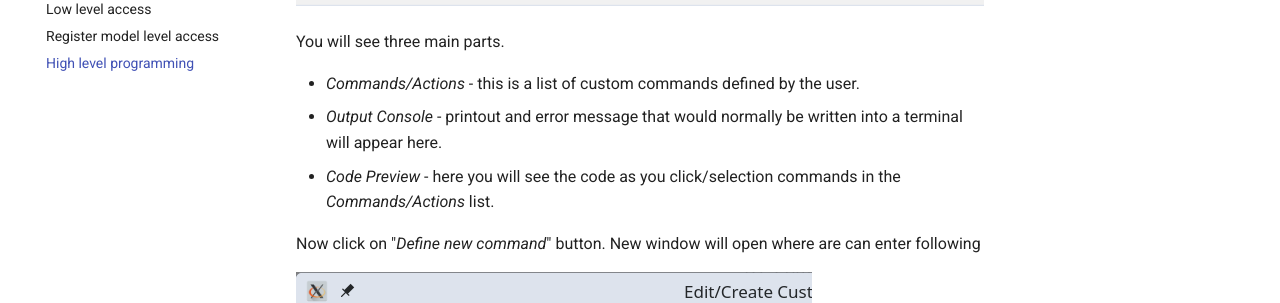
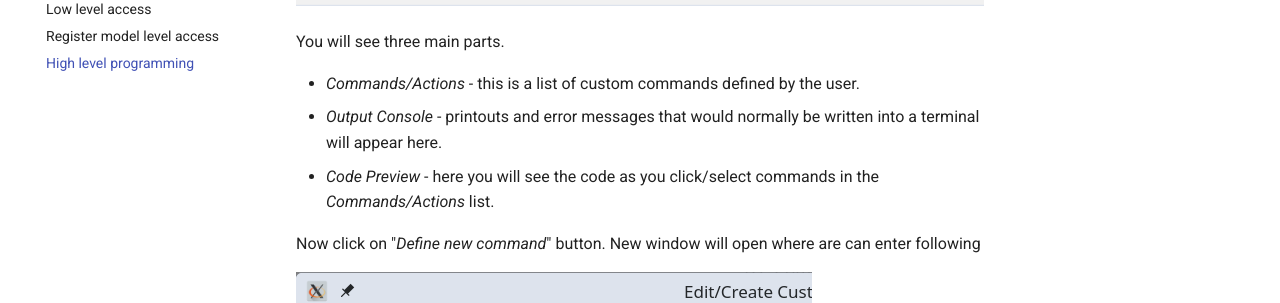
Before and after one commit to priimak/i2cc, an MkDocs documentation site: the page built from docs/high_level_i2c.md, in a window 1280 px wide and 900 px high, scrolled down 881 px. Shown: the part 153-456 px from the top of the window. Built offline with MkDocs 1.6.1 and Material for MkDocs 9.7.7, drawn with Linux system fonts in a browser that asks for light colours.

Commit message:
More docs

```diff
--- a/docs/high_level_i2c.md
+++ b/docs/high_level_i2c.md
@@ -19,8 +19,8 @@ Let's create function that performs these checks. First lets switch to the "_Use
 You will see three main parts.
 
 * _Commands/Actions_ - this is a list of custom commands defined by the user.
-* _Output Console_ - printout and error message that would normally be written into a terminal will appear here.
-* _Code Preview_ - here you will see the code as you click/selection commands in the _Commands/Actions_ list.
+* _Output Console_ - printouts and error messages that would normally be written into a terminal will appear here.
+* _Code Preview_ - here you will see the code as you click/select commands in the _Commands/Actions_ list.
 
 Now click on "_Define new command_" button. New window will open where are can enter following
 
```
